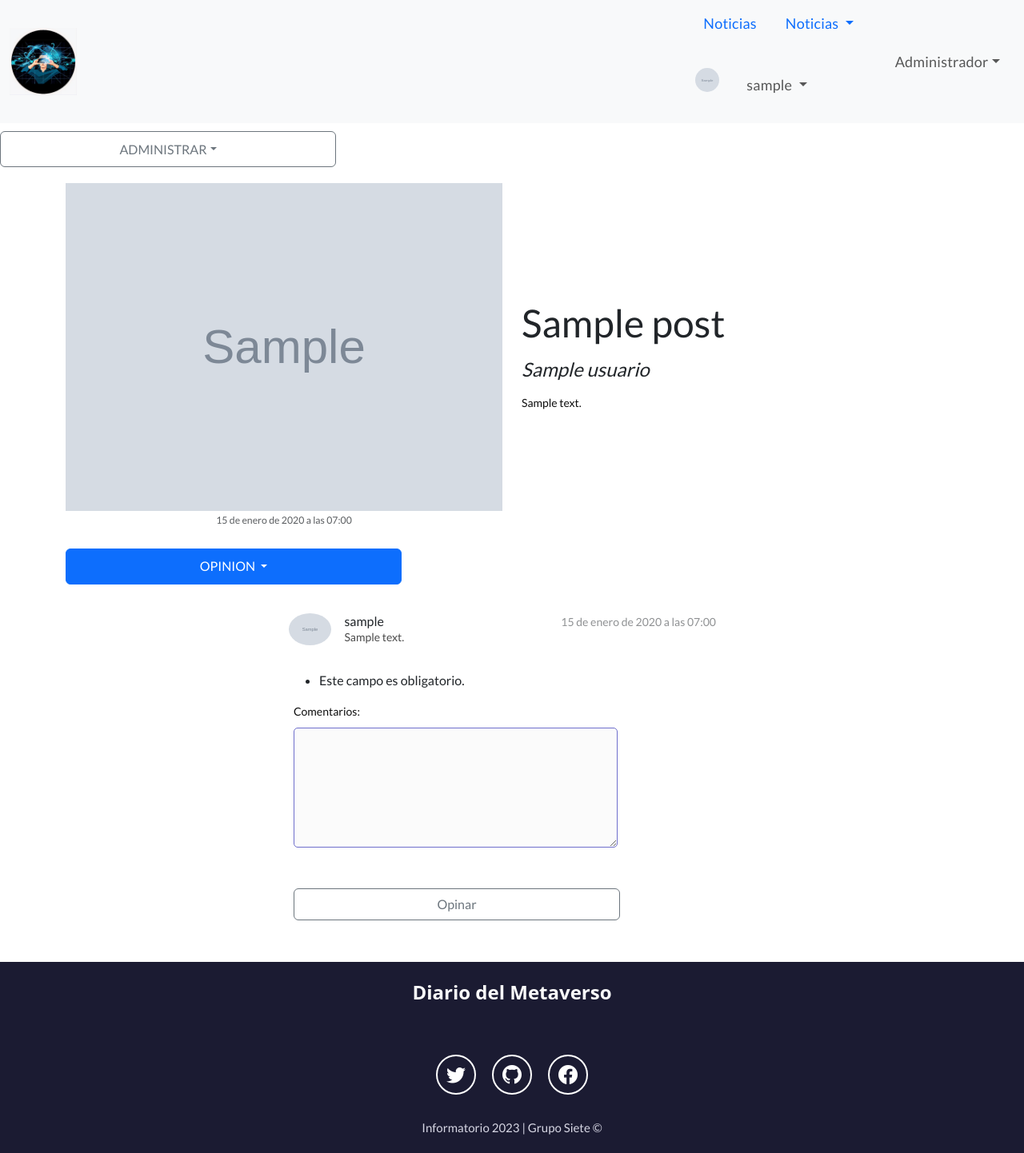
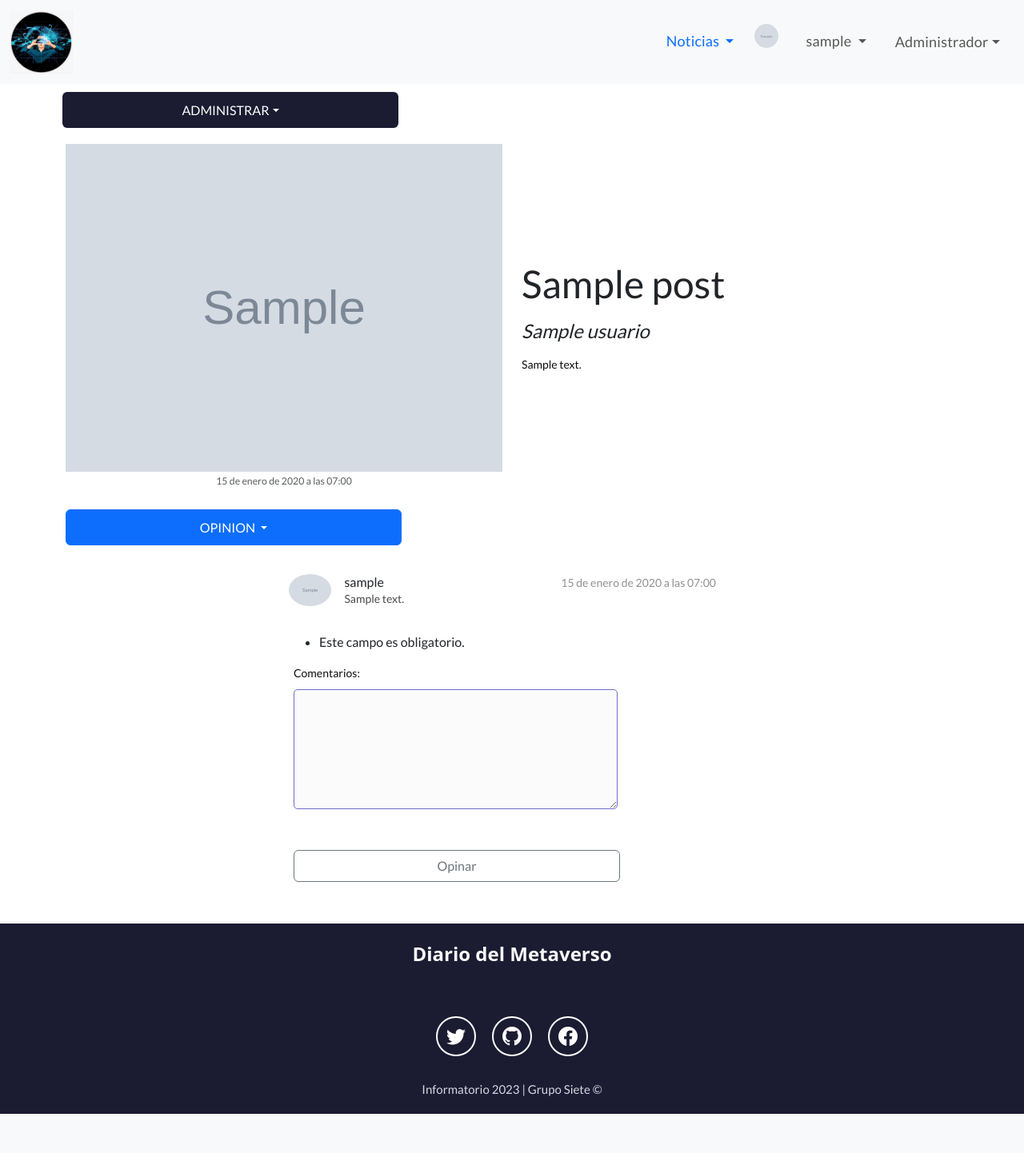
Before and after one commit to TGerzenstein/proyecto_final, a Django app: page /blog/post_detalle/1 in a window 1280 px wide. Shown: the whole page at 80% size. After the commit the page ends 1393 px from the top, so only its background shows below. Run offline with Django 4.2, Linux system fonts and the light colour scheme; a user stored in the database is signed in; tables that the repository leaves empty hold one stand-in row (values such as "Sample post"); grey boxes marked "Sample" are stand-in pictures; parts of the project's set-up code (start-up, migrations or seed data) failed here and were passed over.

Commit message:
Corregí estilos de navbar de los tipos de usuarios

```diff
--- a/Proyecto/apps/blog/views.py
+++ b/Proyecto/apps/blog/views.py
@@ -74,7 +74,7 @@
 
 def ListarPostPorCategoria(request, categoria):
     categorias2 = Categorias.objects.filter(nombre = categoria)
-    post = Post.objects.filter(categoria = categorias2[0].id).order_by('fecha_agregado')
+    post = Post.objects.filter(category = categorias2[0].id).order_by('fecha_agregado')
     categorias = Categorias.objects.all()
     template_name = 'blog/listar_post.html'
     contexto = {
--- a/Proyecto/static/css/estilos.css
+++ b/Proyecto/static/css/estilos.css
@@ -185,6 +185,13 @@
 	border: 1px solid grey;
 }
 
+/* Modificar noticias */
+
+.btn-administrar {
+	margin-left: 78px;
+	background-color: #1b1b32;
+	color: #fff;
+}
 
 /* Footer */
 
--- a/Proyecto/templates/blog/post.html
+++ b/Proyecto/templates/blog/post.html
@@ -13,12 +13,13 @@
 
 {% if user.es_colaborador %}
 <div class="dropdown">
-    <button class="btn btn-outline-secondary dropdown-toggle " type="button" id="dropdownMenuButton1"
+    <div>
+    <button class="btn btn-administrar dropdown-toggle " type="button" id="dropdownMenuButton1"
         data-bs-toggle="dropdown" aria-expanded="false">Administrar</button>
     <ul class="dropdown-menu" aria-labelledby="dropdownMenuButton1">
         <li><a class="dropdown-item" href="{% url 'apps.blog:modificar_post' post.pk %}">Modificar noticia</a></li>
         <li><a class="dropdown-item" href="{% url 'apps.blog:eliminar_post' post.pk %}">Eliminar noticia</a></li>
-    </ul>{% endif %}
+    </ul></div>{% endif %}
     <section data-bs-version="5.1" class="image1 cid-tf6nPGwDQN"
              id="image1-q">
         <div class="container">
--- a/Proyecto/templates/navegacion.html
+++ b/Proyecto/templates/navegacion.html
@@ -7,9 +7,10 @@
     </a>
     <ul class="nav nav-underline">
       {% if user.is_authenticated %}
-      <li class="nav-item">
+    <!--   <li class="nav-item">
         <a class="nav-link" aria-current="page" href="{% url 'apps.blog:listar_post' %}">Noticias</a>
-      </li>
+      </li> -->
+      <div class="list-group-item d-flex gap-3 py-3" aria-current="true">
         <li class="nav-item dropdown">
           <a class="nav-link dropdown-toggle" href="#" role="button" data-bs-toggle="dropdown"
               aria-expanded="false">
@@ -24,7 +25,6 @@
             {% endfor %}
           </ul>
         </li>
-      <div class="list-group-item d-flex gap-3 py-3" aria-current="true">
         <img src="{{ user.imagen.url }}" alt="perfil" width="30" height="30" class="rounded-circle flex-shrink-0">
         <ul class="navbar-nav">
           <li class="nav-item dropdown">
```
Also changed, not shown: Proyecto/media/blog/conver.jpg (added), Proyecto/media/blog/film_matrix.jpg (added), Proyecto/media/blog/matrix.jpg (added), Proyecto/media/usuarios/NeoTheMatrix.jpg (added). Lines whose indentation alone changed are shown as unchanged.
